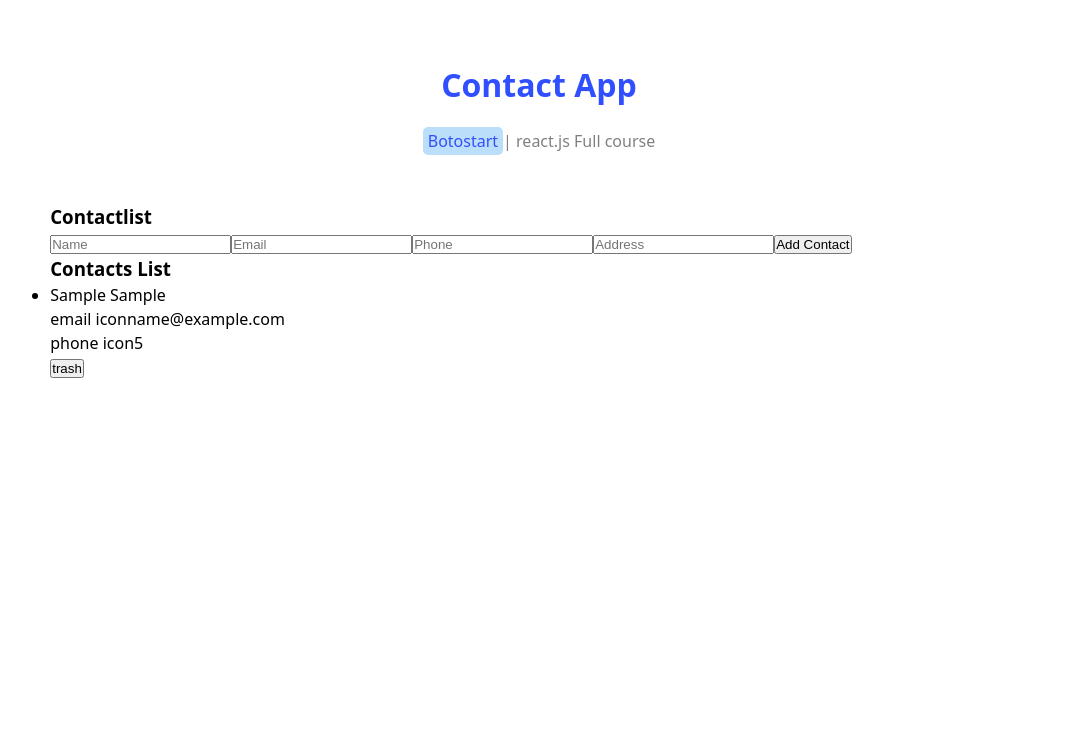
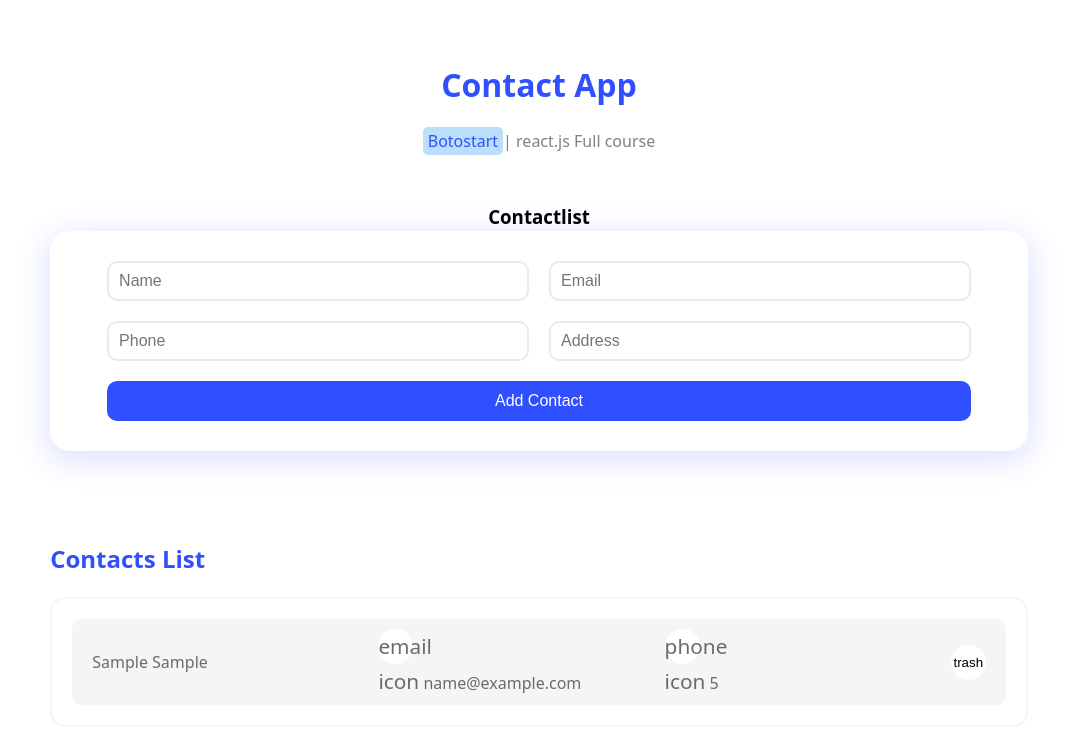
Before and after one commit to Minatalebi/contact-app, a React (Vite) app: page / in a window 1280 px wide. Both pictures are taken after typing "Sample", "name@example.com", "5", "Sample" into the empty fields and a click on the button "Add Contact". Shown: the top 732 px of the page, without its empty margins (101-1169 px from the left). Built offline with nearby package versions, Linux system fonts and the light colour scheme.

Commit message:
style forms

```diff
--- a/src/components/ContactItem.jsx
+++ b/src/components/ContactItem.jsx
@@ -1,10 +1,11 @@
 import React from "react";
+import styles from "./ContactItem.module.css";
 function ContactItem({
   data: { id, name, address, email, phone },
   deleteHandler,
 }) {
   return (
-    <li key={id}>
+    <li className={styles.item}>
       <p>
         {name} {address}
       </p>
--- /dev/null
+++ b/src/components/ContactItem.module.css
@@ -0,0 +1,38 @@
+.item {
+  display: flex;
+  justify-content: space-between;
+  align-items: center;
+  background-color: #f5f5f5;
+  color: #6b6b6f;
+  padding: 10px 20px;
+  margin: 15px;
+  border-radius: 10px;
+}
+.item p {
+  flex-basis: 0;
+  flex-grow: 1;
+}
+.item span {
+  display: inline-block;
+  font-size: 1.3rem;
+  text-align: center;
+  margin-right: 10px;
+  background-color: #fff;
+  width: 35px;
+  height: 35px;
+  line-height: 35px;
+  border-radius: 50%;
+}
+.item button {
+  width: 35px;
+  height: 35px;
+  border: none;
+  border-radius: 50%;
+  background-color: #fff;
+  cursor: pointer;
+  transition: all 0.2s ease-in-out;
+}
+
+.item button:hover {
+  font-size: 1.5rem;
+}
--- a/src/components/Contacts.jsx
+++ b/src/components/Contacts.jsx
@@ -2,6 +2,7 @@
 import { v4 as uuidv4 } from "uuid";
 import inputs from "../constants/inputs";
 import ContactsList from "./ContactsList";
+import styles from "./Contacts.module.css";
 function Contacts() {
   const [alert, setAlert] = useState("");
   const [contacts, setContacts] = useState([]);
@@ -51,9 +52,9 @@
   };
 
   return (
-    <div>
+    <div className={styles.container}>
       <h3>Contactlist</h3>
-      <form onSubmit={handleAddContact}>
+      <form onSubmit={handleAddContact} className={styles.form}>
         {inputs.map((input, index) => (
           <input
             key={index}
@@ -66,7 +67,7 @@
         ))}
         <button type="submit">Add Contact</button>
       </form>
-      <div>{alert && <p>{alert}</p>}</div>
+      <div className={styles.alert}>{alert && <p>{alert}</p>}</div>
       <ContactsList contacts={contacts} deleteHandler={deleteHandler} />
     </div>
   );
--- /dev/null
+++ b/src/components/Contacts.module.css
@@ -0,0 +1,64 @@
+.container {
+  display: flex;
+  flex-direction: column;
+  align-items: center;
+}
+.form {
+  width: fit-content;
+  display: flex;
+  flex-wrap: wrap;
+  align-items: center;
+  justify-content: center;
+  padding: 20px;
+  margin-bottom: 20px;
+  border-radius: 20px;
+  box-shadow: #304ffe25 0px 7px 29px 5px;
+}
+.form input {
+  width: 45%;
+  height: 40px;
+  padding: 10px;
+  margin: 10px;
+  border: 2px solid #eaeaea;
+  border-radius: 10px;
+  color: #304ffe;
+  font-size: 1rem;
+}
+
+.form button {
+  width: calc(90% + 20px);
+  height: 40px;
+  margin: 10px 0px;
+  cursor: pointer;
+  padding: 10px;
+  background-color: #304ffe;
+  border-radius: 10px;
+  font-size: 1rem;
+  border: none;
+  color: #fff;
+  transition: all 0.2s ease-in-out;
+}
+.form button:hover {
+  box-shadow: #0c2ad487 0px 7px 29px 0px;
+}
+.alert {
+  width: 100%;
+  height: 40px;
+  margin: 5px 0px 25px;
+}
+.alert p {
+  background-color: #ffebee;
+  color: #f44336;
+  width: 100%;
+  padding: 10px;
+  border-radius: 10px;
+}
+
+@media (max-width: 500px ) {
+  .form input {
+    width: 90%;
+  }
+  .form button {
+    width: 90%;
+  }
+}
--- a/src/components/ContactsList.jsx
+++ b/src/components/ContactsList.jsx
@@ -1,13 +1,14 @@
 import React from "react";
 import ContactItem from "./ContactItem";
+import styles from "./ContactsList.module.css";
 
 function ContactsList({ contacts, deleteHandler }) {
   console.log([...contacts]);
   return (
-    <div>
+    <div className={styles.container}>
       <h3>Contacts List</h3>
       {contacts.length ? (
-        <ul>
+        <ul className={styles.contacts}>
           {contacts.map((contact) => (
             <ContactItem
               key={contact.id}
@@ -17,7 +18,7 @@
           ))}
         </ul>
       ) : (
-        <p>No contact yet!</p>
+        <p className={styles.message}>No contact yet!</p>
       )}
     </div>
   );
--- /dev/null
+++ b/src/components/ContactsList.module.css
@@ -0,0 +1,27 @@
+.container {
+  width: 100%;
+  margin-bottom: 100px;
+}
+.container h3 {
+  color: #304ffe;
+  font-size: 1.5rem;
+}
+.contacts {
+  border: 2px solid #f5f5f5;
+  list-style-type: none;
+  border-radius: 15px;
+  padding: 5px;
+  margin-top: 20px;
+}
+
+.message {
+  background-color: #f5f5f5;
+  height: 100px;
+  line-height: 100px;
+  text-align: center;
+  margin-top: 20px;
+  border-radius: 20px;
+  color: #6b6b6f;
+  font-size: 1.2rem;
+  font-weight: 500;
+}
```
